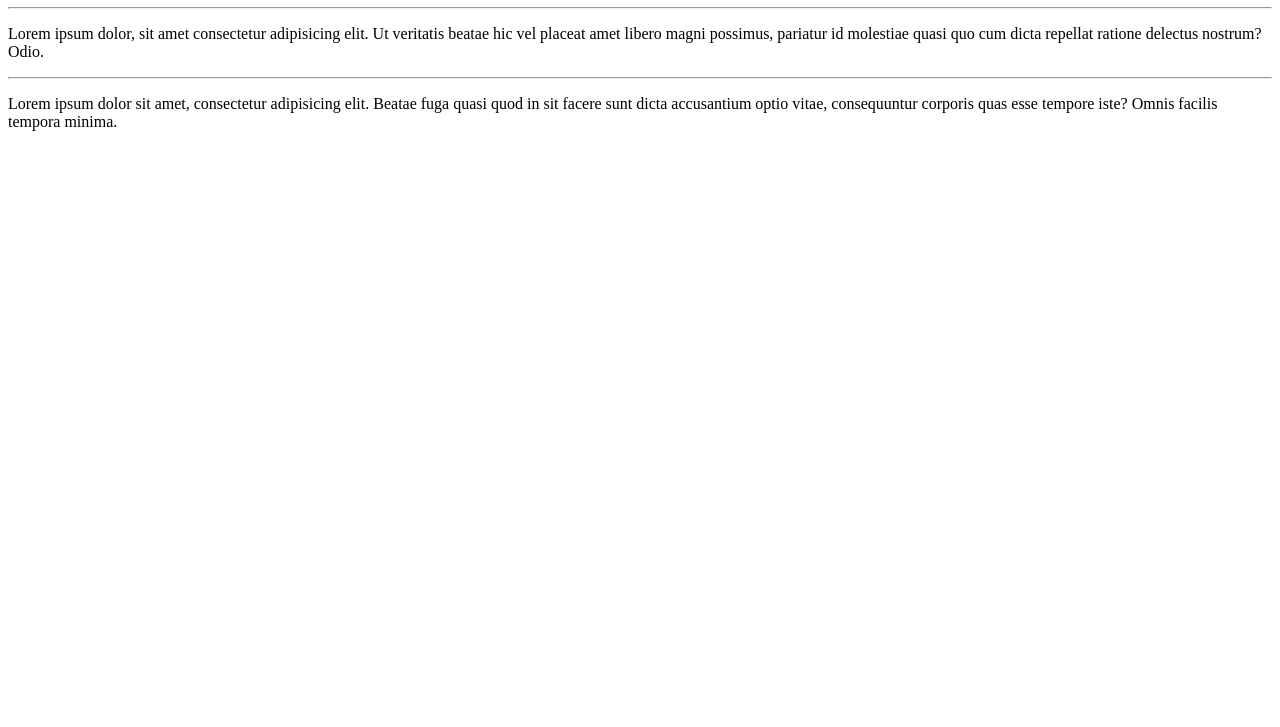
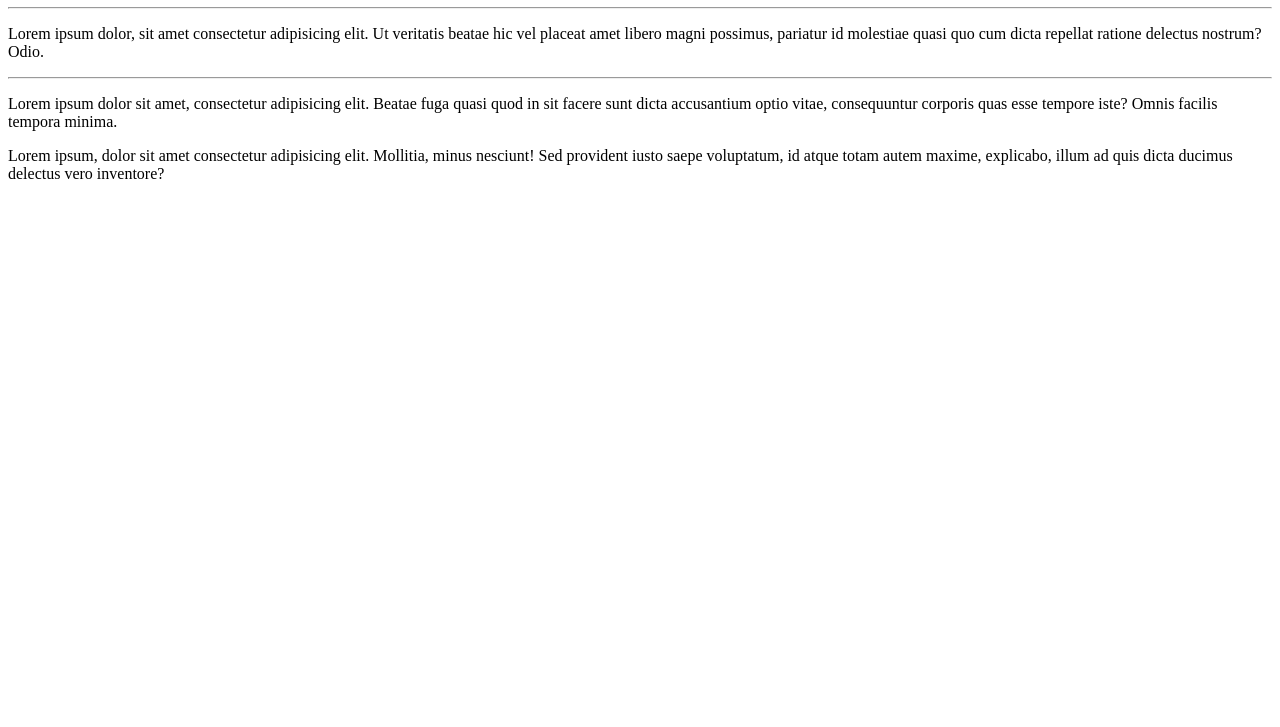
Before and after one commit to isakHendrixs/ola_mundo, a plain HTML site: page site_exemplo/index.html in a window 1280 px wide. Shown: the part 73-800 px from the top of the page. Drawn offline with Linux system fonts and the light colour scheme.

Commit message:
Adição de parágrafo
Adição de um parágrafo teste para treinar meus conhecimentos.

```diff
--- a/site_exemplo/index.html
+++ b/site_exemplo/index.html
@@ -11,5 +11,6 @@
     <p>Lorem ipsum dolor, sit amet consectetur adipisicing elit. Ut veritatis beatae hic vel placeat amet libero magni possimus, pariatur id molestiae quasi quo cum dicta repellat ratione delectus nostrum? Odio.</p>
     <hr>
     <p>Lorem ipsum dolor sit amet, consectetur adipisicing elit. Beatae fuga quasi quod in sit facere sunt dicta accusantium optio vitae, consequuntur corporis quas esse tempore iste? Omnis facilis tempora minima.</p>
+    <p>Lorem ipsum, dolor sit amet consectetur adipisicing elit. Mollitia, minus nesciunt! Sed provident iusto saepe voluptatum, id atque totam autem maxime, explicabo, illum ad quis dicta ducimus delectus vero inventore?</p>
 </body>
 </html>
```
